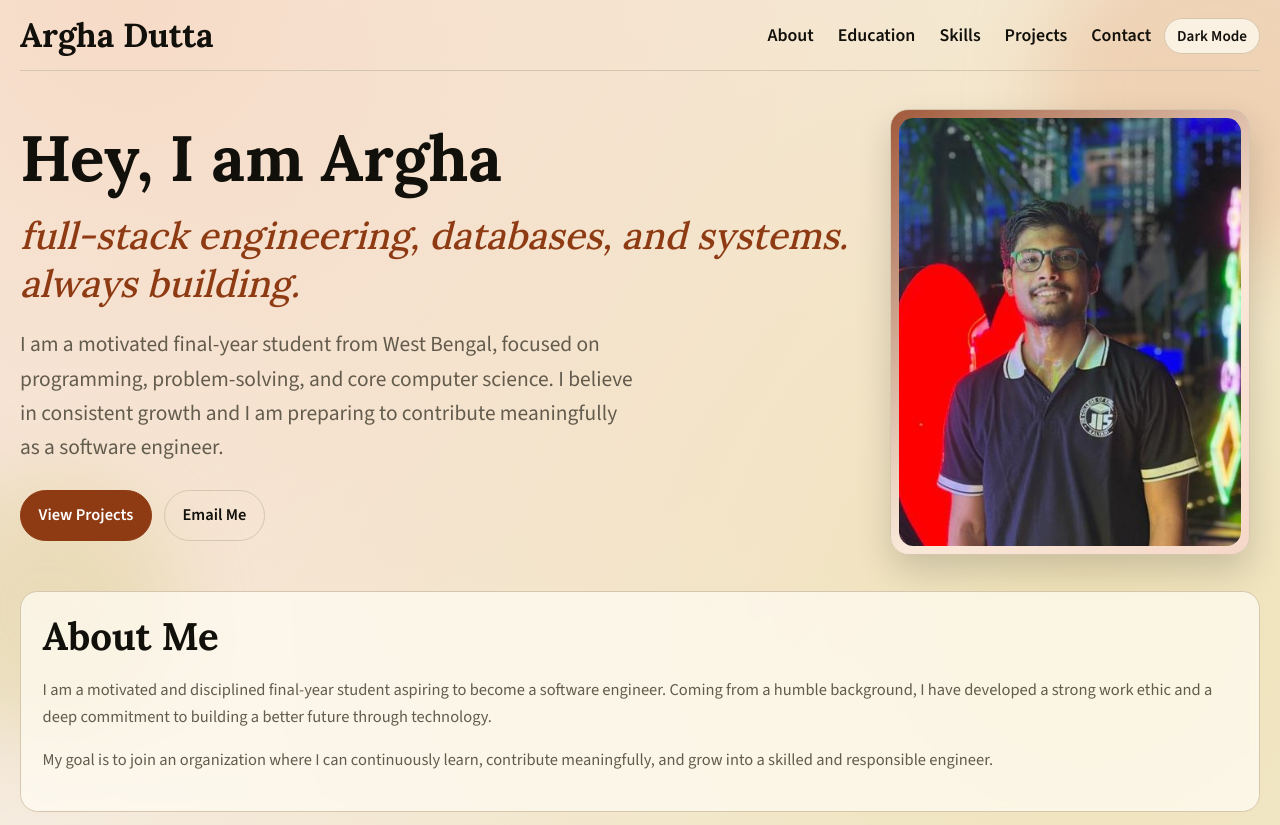
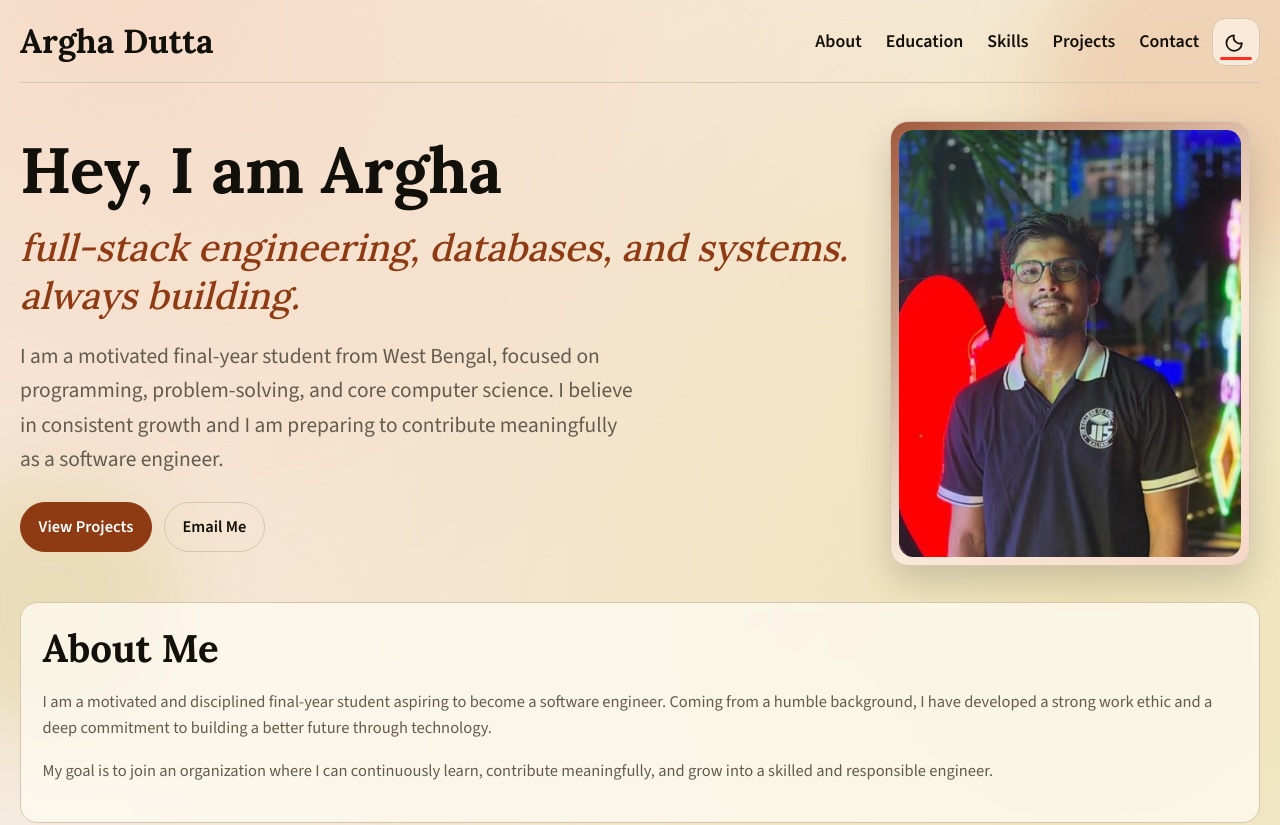
Before and after one commit to dutta-argha/portfolio, a Next.js app: page / in a window 1280 px wide. Shown: the top 825 px of the page. Built offline with nearby package versions, Linux system fonts and the light colour scheme.

Commit message:
Update theme toggle with dark/light icons

```diff
--- a/src/app/globals.css
+++ b/src/app/globals.css
@@ -137,15 +137,38 @@ h3,
 .theme-toggle {
   appearance: none;
   border: 1px solid var(--line);
-  background: var(--panel);
+  background: color-mix(in oklab, var(--panel) 80%, transparent);
   color: var(--ink);
+  border-radius: 0.85rem;
+  width: 3rem;
+  height: 3rem;
+  padding: 0;
+  display: inline-grid;
+  place-items: center;
+  position: relative;
+  cursor: pointer;
+  transition: transform 0.2s ease, border-color 0.2s ease, background 0.25s ease;
+}
+
+.theme-toggle::after {
+  content: "";
+  position: absolute;
+  left: 0.45rem;
+  right: 0.45rem;
+  bottom: 0.3rem;
+  height: 0.18rem;
   border-radius: 999px;
-  padding: 0.45rem 0.75rem;
-  font-size: 0.95rem;
-  font-family: var(--font-body), "Segoe UI", sans-serif;
-  font-weight: 600;
-  cursor: pointer;
-  transition: transform 0.2s ease, border-color 0.2s ease;
+  background: #ff2d20;
+}
+
+.theme-icon {
+  width: 1.45rem;
+  height: 1.45rem;
+  stroke: currentColor;
+  stroke-width: 1.8;
+  fill: none;
+  stroke-linecap: round;
+  stroke-linejoin: round;
 }
 
 .theme-toggle:hover {
--- a/src/app/page.tsx
+++ b/src/app/page.tsx
@@ -89,7 +89,20 @@ const projects = [
 ];
 
 export default function Home() {
-  const [theme, setTheme] = useState<"light" | "dark">("light");
+  const [theme, setTheme] = useState<"light" | "dark">(() => {
+    if (typeof window === "undefined") {
+      return "light";
+    }
+
+    const savedTheme = window.localStorage.getItem("theme");
+    if (savedTheme === "dark" || savedTheme === "light") {
+      return savedTheme;
+    }
+
+    return window.matchMedia("(prefers-color-scheme: dark)").matches
+      ? "dark"
+      : "light";
+  });
   const [photoIndex, setPhotoIndex] = useState(0);
 
   const profilePhotoCandidates = [
@@ -102,21 +115,13 @@ export default function Home() {
     profilePhotoCandidates[photoIndex] ?? "/profile-placeholder.svg";
 
   useEffect(() => {
-    const savedTheme = window.localStorage.getItem("theme");
-    const systemTheme = window.matchMedia("(prefers-color-scheme: dark)").matches
-      ? "dark"
-      : "light";
-    const initialTheme = savedTheme === "dark" || savedTheme === "light" ? savedTheme : systemTheme;
-
-    setTheme(initialTheme);
-    document.documentElement.setAttribute("data-theme", initialTheme);
-  }, []);
+    document.documentElement.setAttribute("data-theme", theme);
+    window.localStorage.setItem("theme", theme);
+  }, [theme]);
 
   const toggleTheme = () => {
     const nextTheme = theme === "dark" ? "light" : "dark";
     setTheme(nextTheme);
-    document.documentElement.setAttribute("data-theme", nextTheme);
-    window.localStorage.setItem("theme", nextTheme);
   };
 
   return (
@@ -134,8 +139,23 @@ export default function Home() {
             <a href="#projects">Projects</a>
             <a href="#contact">Contact</a>
           </nav>
-          <button className="theme-toggle" type="button" onClick={toggleTheme}>
-            {theme === "dark" ? "Light Mode" : "Dark Mode"}
+          <button
+            className="theme-toggle"
+            type="button"
+            onClick={toggleTheme}
+            aria-label={theme === "dark" ? "Switch to light mode" : "Switch to dark mode"}
+            title={theme === "dark" ? "Light mode" : "Dark mode"}
+          >
+            {theme === "dark" ? (
+              <svg className="theme-icon" viewBox="0 0 24 24" aria-hidden="true">
+                <circle cx="12" cy="12" r="4.2" />
+                <path d="M12 2.5v2.2M12 19.3v2.2M4.8 4.8 6.4 6.4M17.6 17.6l1.6 1.6M2.5 12h2.2M19.3 12h2.2M4.8 19.2l1.6-1.6M17.6 6.4l1.6-1.6" />
+              </svg>
+            ) : (
+              <svg className="theme-icon" viewBox="0 0 24 24" aria-hidden="true">
+                <path d="M18.5 13.6a8 8 0 1 1-8.1-8.1 6.3 6.3 0 0 0 8.1 8.1Z" />
+              </svg>
+            )}
           </button>
         </div>
       </header>
```
